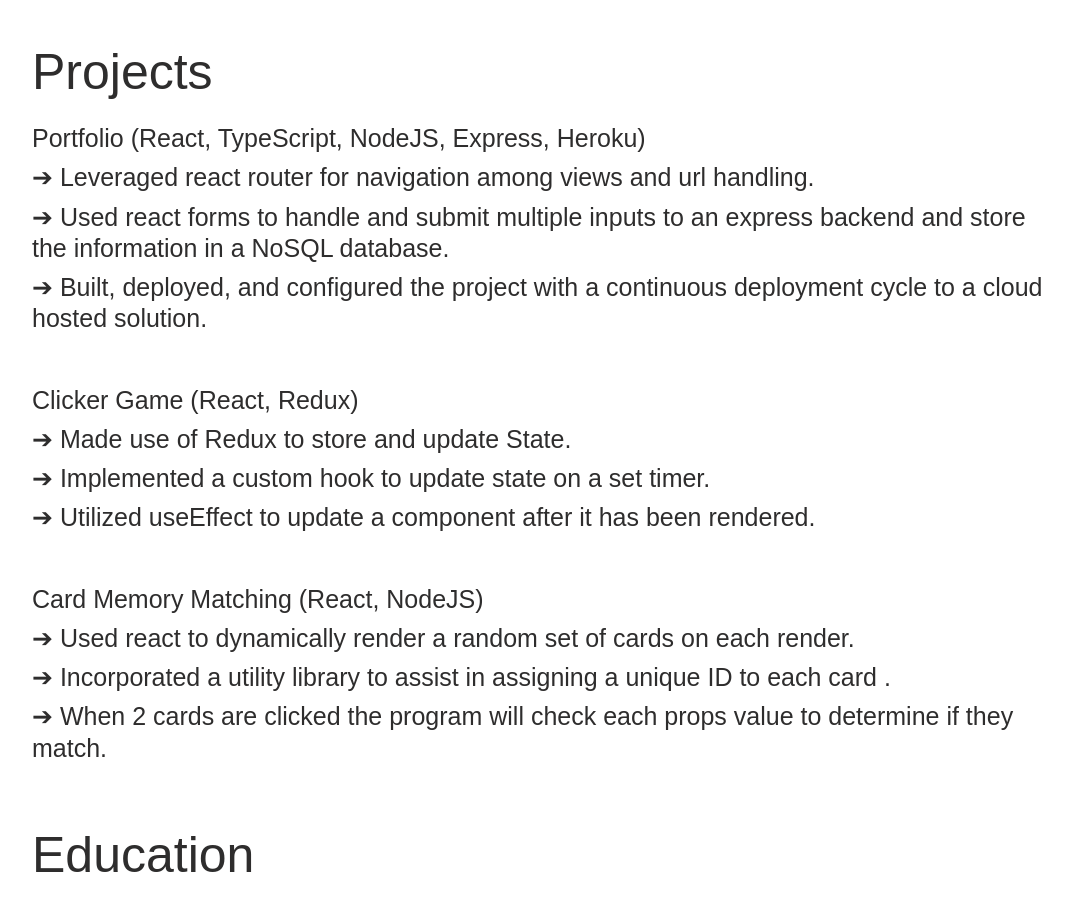
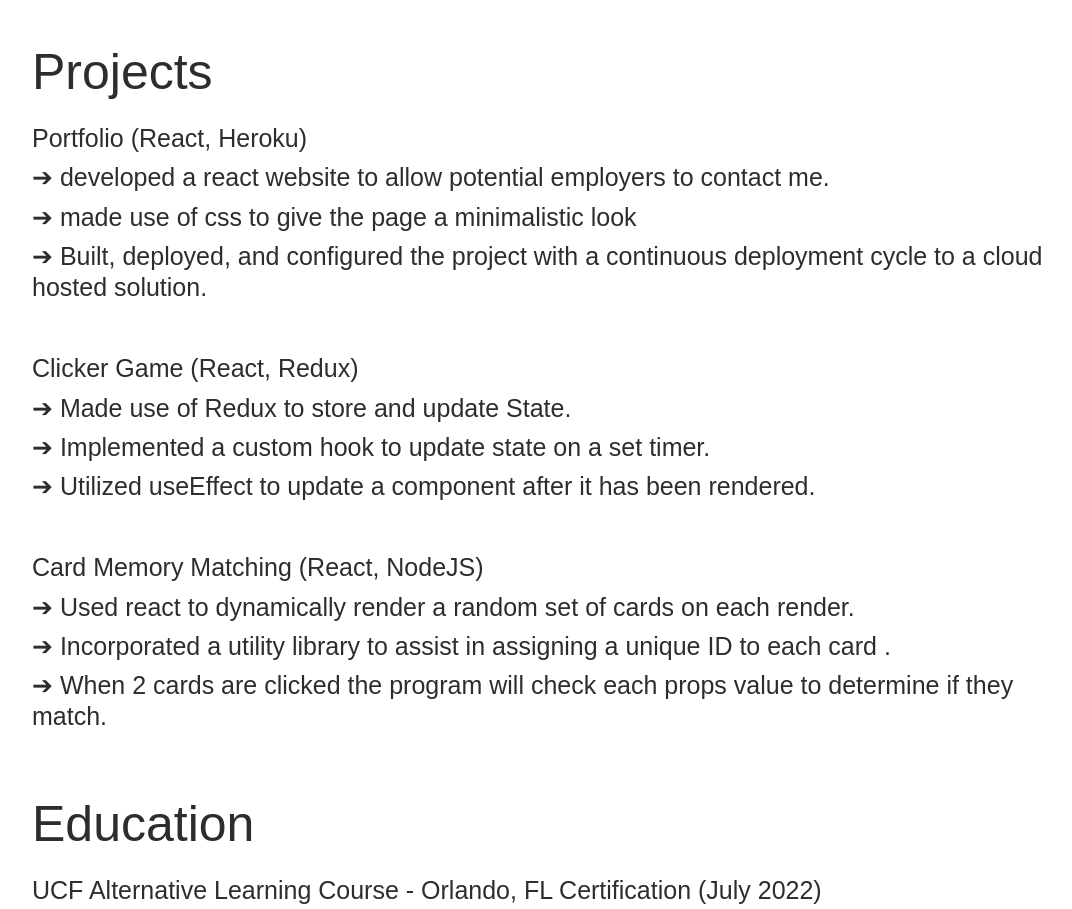
Before and after one commit to StewartMicah/React-Portfolio, a React (Create React App) app: page / in a window 1280 px wide. Shown: the part 1140-2049 px from the top of the page, without its empty margins (96-1168 px from the left). Built offline with nearby package versions, Linux system fonts and the light colour scheme.

Commit message:
edited the body of my projects

```diff
--- a/src/pages/Portfolio.js
+++ b/src/pages/Portfolio.js
@@ -19,11 +19,9 @@
       </h4>
       <h3>Projects</h3>
       <h4>
-        <h4>Portfolio (React, TypeScript, NodeJS, Express, Heroku)</h4>
-        <h4>➔ Leveraged react router for navigation among views and
-      url handling.</h4>
-        <h4>➔ Used react forms to handle and submit multiple inputs to
-      an express backend and store the information in a NoSQL database.</h4>
+        <h4>Portfolio (React, Heroku)</h4>
+        <h4>➔ developed a react website to allow potential employers to contact me.</h4>
+        <h4>➔ made use of css to give the page a minimalistic look</h4>
         <h4>➔ Built,
       deployed, and configured the project with a continuous deployment cycle to
       a cloud hosted solution.</h4>
```
